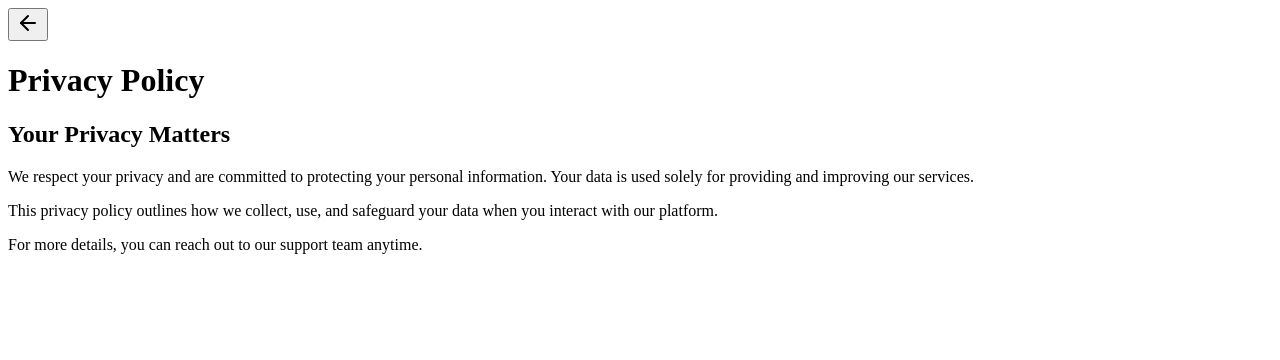
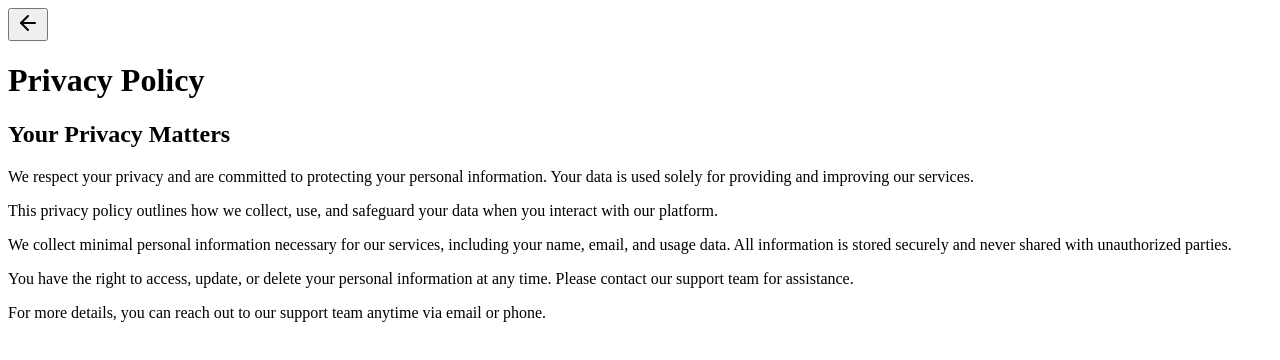
Before and after one commit to lakshannaveen/Final-Year-Frontend, a Next.js app: page /Privacy in a window 1280 px wide. Shown: the top 360 px of the page. Built offline with nearby package versions, Linux system fonts and the light colour scheme.

Commit message:
privacy, terms pages updated

```diff
--- a/src/pages/Privacy.tsx
+++ b/src/pages/Privacy.tsx
@@ -21,17 +21,32 @@ export default function Privacy({ setCurrentView }: PrivacyProps) {
       </div>
 
       {/* Main Content */}
-      <div className="flex-1 p-6 max-w-4xl mx-auto">
-        <h2 className="text-xl md:text-2xl font-semibold text-gray-800 mb-4">Your Privacy Matters</h2>
+      <div className="flex-1 flex justify-center p-6">
+        <div className="bg-white rounded-2xl shadow-lg p-8 max-w-4xl w-full">
+          <h2 className="text-2xl md:text-3xl font-bold text-gray-800 mb-6">
+            Your Privacy Matters
+          </h2>
+
           <p className="text-gray-700 mb-4">
             We respect your privacy and are committed to protecting your personal information. Your data is used solely for providing and improving our services.
           </p>
+
           <p className="text-gray-700 mb-4">
             This privacy policy outlines how we collect, use, and safeguard your data when you interact with our platform.
           </p>
+
           <p className="text-gray-700 mb-4">
-          For more details, you can reach out to our support team anytime.
+            We collect minimal personal information necessary for our services, including your name, email, and usage data. All information is stored securely and never shared with unauthorized parties.
           </p>
+
+          <p className="text-gray-700 mb-4">
+            You have the right to access, update, or delete your personal information at any time. Please contact our support team for assistance.
+          </p>
+
+          <p className="text-gray-700">
+            For more details, you can reach out to our support team anytime via email or phone.
+          </p>
+        </div>
       </div>
     </div>
   );
```
Also changed, not shown: src/pages/Terms.tsx (+18 -3 lines). Lines whose indentation alone changed are shown as unchanged.
